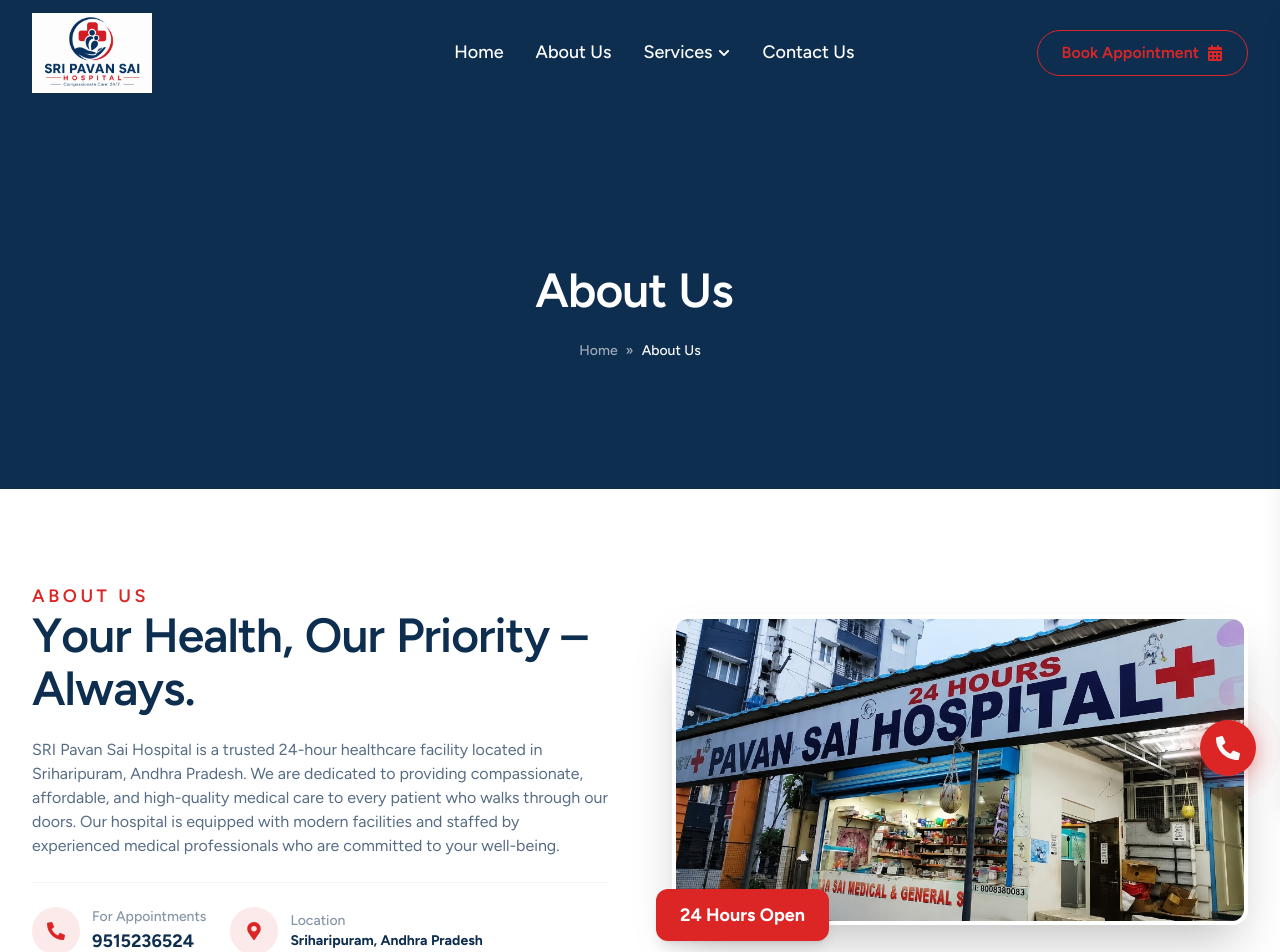
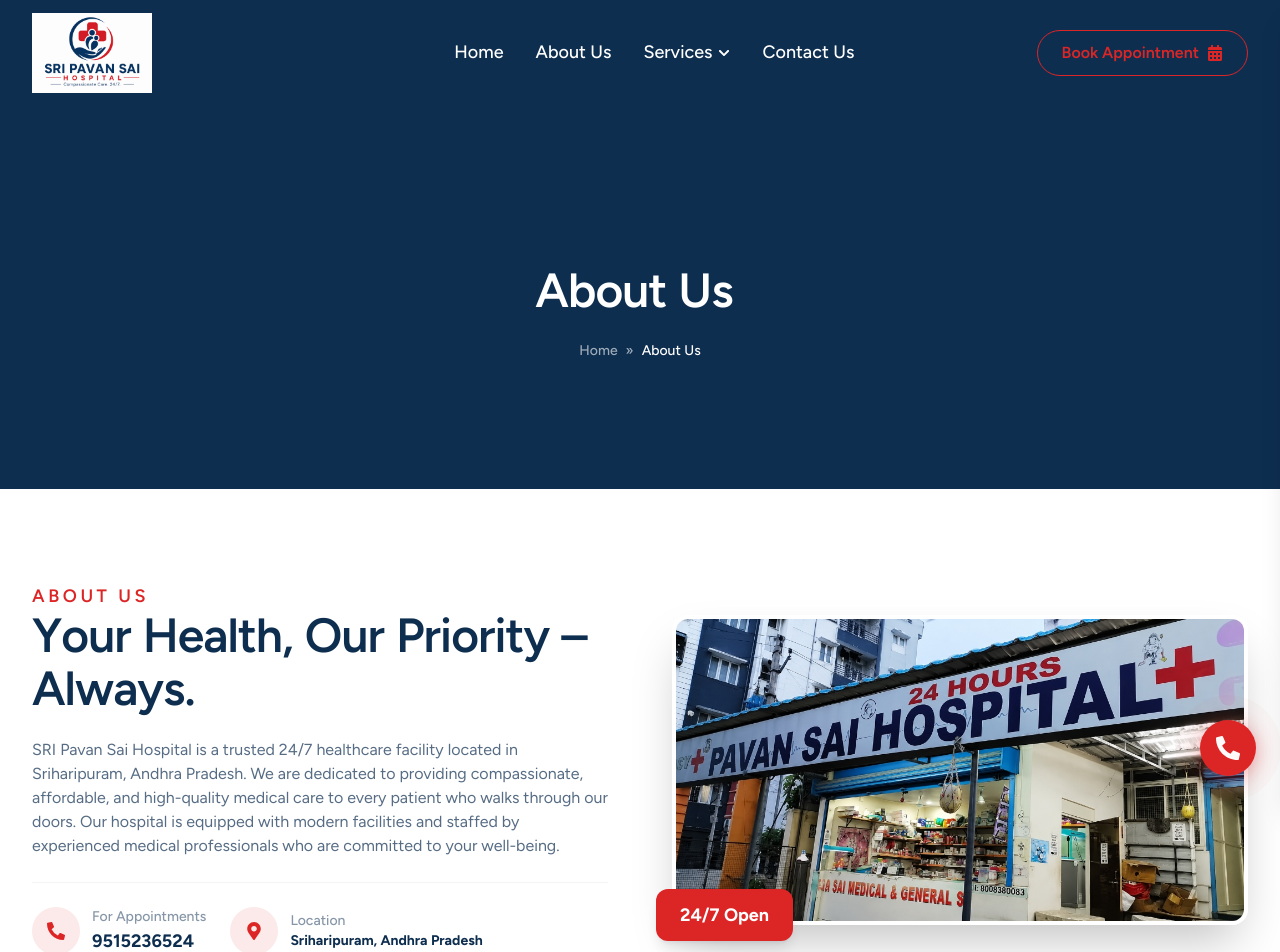
Before and after one commit to dineshkasi747/sample-template, a Next.js app: page /about in a window 1280 px wide. Shown: the top 952 px of the page. Built offline with nearby package versions, Linux system fonts and the light colour scheme.

Commit message:
Update image assets and standardize 24/7 terminology across site

```diff
--- a/app/about/page.jsx
+++ b/app/about/page.jsx
@@ -6,8 +6,8 @@ import FamilyCareSection from '@/components/about/FamilyCareSection';
 import AppointmentBannerAbout from '@/components/about/AppointmentBannerAbout';
 
 export const metadata = {
-  title: 'About Us - SRI Pavan Sai Hospital | 24-Hour Healthcare in Sriharipuram',
-  description: 'SRI Pavan Sai Hospital is a trusted 24-hour healthcare facility in Sriharipuram. We offer OPD consultation, diagnostic tests, pharmacy, nebulization, health checkups, and emergency care. Call 9515236524.',
+  title: 'About Us - SRI Pavan Sai Hospital | 24/7 Healthcare in Sriharipuram',
+  description: 'SRI Pavan Sai Hospital is a trusted 24/7 healthcare facility in Sriharipuram. We offer OPD consultation, diagnostic tests, pharmacy, nebulization, health checkups, and emergency care. Call 9515236524.',
 };
 
 export default function AboutPage() {
--- a/app/layout.jsx
+++ b/app/layout.jsx
@@ -12,8 +12,8 @@ const figtree = Figtree({
 });
 
 export const metadata = {
-  title: 'SRI Pavan Sai Hospital - 24-Hour Healthcare in Sriharipuram',
-  description: 'SRI Pavan Sai Hospital offers affordable 24-hour healthcare services in Sriharipuram. OPD consultation, diagnostic tests, pharmacy, nebulization, health checkups & emergency care. Call 9515236524.',
+  title: 'SRI Pavan Sai Hospital - 24/7 Healthcare in Sriharipuram',
+  description: 'SRI Pavan Sai Hospital offers affordable 24/7 healthcare services in Sriharipuram. OPD consultation, diagnostic tests, pharmacy, nebulization, health checkups & emergency care. Call 9515236524.',
 };
 
 export default function RootLayout({ children }) {
--- a/components/Footer.jsx
+++ b/components/Footer.jsx
@@ -69,7 +69,7 @@ export default function Footer() {
               </li>
               <li className="flex items-start text-white/70">
                 <FaClock className="text-[var(--color-accent)] mt-1 mr-3 flex-shrink-0" size={18} />
-                <span>Open 24 Hours, Everyday</span>
+                <span>Open 24/7, Everyday</span>
               </li>
             </ul>
           </div>
--- a/components/about/AboutIntroSection.jsx
+++ b/components/about/AboutIntroSection.jsx
@@ -24,7 +24,7 @@ export default function AboutIntroSection() {
 
             <p className="type-body text-[var(--color-primary)]/70 scroll-reveal" data-animation="fadeInUp" data-delay="400">
               <span className="scroll-reveal" data-animation="fadeInUp">
-                SRI Pavan Sai Hospital is a trusted 24-hour healthcare facility located in Sriharipuram, Andhra Pradesh. We are dedicated to providing compassionate, affordable, and high-quality medical care to every patient who walks through our doors. Our hospital is equipped with modern facilities and staffed by experienced medical professionals who are committed to your well-being.
+                SRI Pavan Sai Hospital is a trusted 24/7 healthcare facility located in Sriharipuram, Andhra Pradesh. We are dedicated to providing compassionate, affordable, and high-quality medical care to every patient who walks through our doors. Our hospital is equipped with modern facilities and staffed by experienced medical professionals who are committed to your well-being.
               </span>
             </p>
 
@@ -54,11 +54,11 @@ export default function AboutIntroSection() {
           {/* Right Content - Hospital Photo */}
           <div className="relative w-full scroll-reveal" data-animation="fadeInUp" data-delay="300">
             <div className="rounded-2xl overflow-hidden shadow-2xl border-4 border-white">
-              <img src="/images/JPG/pavan-sai-hospital-front.jpg" alt="SRI Pavan Sai Hospital - 24 Hours Healthcare" className="w-full h-auto object-cover" />
+              <img src="/images/JPG/pavan-sai-hospital-front.jpg" alt="SRI Pavan Sai Hospital - 24/7 Healthcare" className="w-full h-auto object-cover" />
             </div>
-            {/* 24 Hours Badge */}
+            {/* 24/7 Badge */}
             <div className="absolute -bottom-4 -left-4 bg-[var(--color-accent)] text-white px-6 py-3 rounded-xl shadow-lg font-bold text-lg">
-              24 Hours Open
+              24/7 Open
             </div>
           </div>
 
--- a/components/about/AppointmentBannerAbout.jsx
+++ b/components/about/AppointmentBannerAbout.jsx
@@ -17,7 +17,7 @@ export default function AppointmentBannerAbout() {
               <span className="scroll-reveal" data-animation="fadeInUp">Need Medical Assistance?</span>
             </h2>
             <p className="type-body text-white/70 scroll-reveal" data-animation="fadeInUp" data-delay="300">
-              <span className="scroll-reveal" data-animation="fadeInUp">We are open 24 hours for emergencies and appointments. Reach out to us anytime — your health is our priority.</span>
+              <span className="scroll-reveal" data-animation="fadeInUp">We are open 24/7 for emergencies and appointments. Reach out to us anytime — your health is our priority.</span>
             </p>
           </div>
 
--- a/components/about/FamilyCareSection.jsx
+++ b/components/about/FamilyCareSection.jsx
@@ -10,7 +10,7 @@ export default function FamilyCareSection() {
   const highlights = [
     {
       icon: FaClock,
-      title: "24 Hours Emergency Care",
+      title: "24/7 Emergency Care",
       body: "Our emergency department is open around the clock, ensuring immediate medical attention whenever you need it — day or night.",
       delay: 100
     },
--- a/components/about/WhoWeAreSection.jsx
+++ b/components/about/WhoWeAreSection.jsx
@@ -22,7 +22,7 @@ export default function WhoWeAreSection() {
           {/* Left Content - Image */}
           <div className="relative scroll-reveal" data-animation="slideInLeft">
             <div className="rounded-2xl overflow-hidden shadow-2xl scroll-reveal" data-animation="paperReveal">
-              <img src="/images/JPG/sri-pavansai.png" alt="SRI Pavan Sai Hospital & Sai Pharmacy" className="w-full h-auto object-cover scroll-reveal" data-animation="paperReveal" />
+              <img src="/images/JPG/changed-pavan-sai-hospital.png" alt="SRI Pavan Sai Hospital & Sai Pharmacy" className="w-full h-auto object-cover scroll-reveal" data-animation="paperReveal" />
             </div>
           </div>
 
--- a/components/home/AboutSection.jsx
+++ b/components/home/AboutSection.jsx
@@ -9,7 +9,7 @@ export default function AboutSection() {
   const sectionRef = useScrollAnimation();
 
   const details = [
-    { text: '24-Hour Emergency Care', icon: FaHospital, desc: 'Emergency care available 24/7' },
+    { text: '24/7 Emergency Care', icon: FaHospital, desc: 'Emergency care available 24/7' },
     { text: 'Experienced Medical Team', icon: FaUserMd, desc: 'Experienced Specialist & Superspecialist doctors on duty' },
     { text: 'Affordable Treatments', icon: FaWallet, desc: 'Transparent and affordable pricing' },
     { text: 'In-House Pharmacy & Laboratory', icon: FaPrescriptionBottleAlt, desc: '24/7 in-house pharmacy and diagnostic laboratory services' }
@@ -31,7 +31,7 @@ export default function AboutSection() {
             <div className="absolute -left-2 -top-2 w-[85%] h-[90%] border-4 border-dashed border-red-500/20 rounded-2xl pointer-events-none z-0 hidden sm:block"></div>
 
             <div className="relative z-10 w-full max-w-[480px] rounded-2xl overflow-hidden shadow-2xl border-[6px] border-white scroll-reveal" data-animation="paperReveal">
-              <img src="/images/JPG/sri-pavansai.png" alt="SRI Pavan Sai Hospital" className="w-full h-auto object-cover" />
+              <img src="/images/JPG/changed-pavan-sai-hospital.png" alt="SRI Pavan Sai Hospital" className="w-full h-auto object-cover" />
             </div>
 
             {/* Red Gradient Badge 1 */}
@@ -40,7 +40,7 @@ export default function AboutSection() {
                 <span className="animate-ping absolute inline-flex h-full w-full rounded-full bg-white opacity-75"></span>
                 <span className="relative inline-flex rounded-full h-3.5 w-3.5 bg-white"></span>
               </span>
-              <span>Open 24 Hours</span>
+              <span>Open 24/7</span>
             </div>
 
             {/* Glassmorphic Badge 2 */}
@@ -62,7 +62,7 @@ export default function AboutSection() {
               </h2>
 
               <p className="type-body text-gray-600 scroll-reveal text-lg leading-relaxed" data-animation="fadeInUp" data-delay="400">
-                Sri Pavan Sai Hospital is a trusted 24-hour healthcare facility located in Sriharipuram. We are committed to delivering compassionate, affordable, and high-quality healthcare services through experienced doctors, dedicated healthcare professionals, advanced diagnostic facilities, and state-of-the-art medical infrastructure. Our mission is to provide safe, patient-centered, and evidence-based care 24 hours a day, 7 days a week.
+                Sri Pavan Sai Hospital is a trusted 24/7 healthcare facility located in Sriharipuram. We are committed to delivering compassionate, affordable, and high-quality healthcare services through experienced doctors, dedicated healthcare professionals, advanced diagnostic facilities, and state-of-the-art medical infrastructure. Our mission is to provide safe, patient-centered, and evidence-based care 24/7.
               </p>
             </div>
 
--- a/components/home/FAQSection.jsx
+++ b/components/home/FAQSection.jsx
@@ -10,7 +10,7 @@ export default function FAQSection() {
   const [openIndex, setOpenIndex] = useState(0);
 
   const faqs = [
-    { question: "Are consulting doctors available 24/7?", answer: "Yes, our general practitioners and emergency medical officers are available 24 hours a day, 7 days a week. Specialists can also be reached on call for emergencies." },
+    { question: "Are consulting doctors available 24/7?", answer: "Yes, our general practitioners and emergency medical officers are available 24/7. Specialists can also be reached on call for emergencies." },
     { question: "Do you accept cashless health insurance policies?", answer: "Yes, we accept FHPL, Mediassist, Vidal (Steel Plant panel), Future Generali, Ericson, and other leading TPAs. Please present your insurance card at our desk." },
     { question: "Where is the hospital located and is there parking?", answer: "We are located at Opposite Swamy Vivekananda School, Main Road Jawaharlal Nagar, Sriharipuram, Visakhapatnam. Parking space is available for cars and two-wheelers." }
   ];
--- a/components/home/HeroSection.jsx
+++ b/components/home/HeroSection.jsx
@@ -29,7 +29,7 @@ export default function HeroSection() {
                 <span className="animate-ping absolute inline-flex h-full w-full rounded-full bg-[#25D366] opacity-75"></span>
                 <span className="relative inline-flex rounded-full h-2.5 w-2.5 bg-[#25D366]"></span>
               </span>
-              24 Hours Open Emergency Center
+              24/7 Open Emergency Center
             </div>
 
             {/* Hospital Logo */}
@@ -47,12 +47,12 @@ export default function HeroSection() {
             <h1 className="type-h1 text-white font-black leading-none scroll-reveal" data-animation="fadeInUp" data-delay="300">
               SRI Pavan Sai Hospital
               <span className="text-[var(--color-accent)] block mt-2 text-2xl sm:text-3xl md:text-4xl font-extrabold tracking-wide uppercase">
-                24-Hour Healthcare in Sriharipuram
+                24/7 Healthcare in Sriharipuram
               </span>
             </h1>
 
             <p className="type-body text-white/80 max-w-lg scroll-reveal text-lg leading-relaxed" data-animation="fadeInUp" data-delay="500">
-              Providing 24-hour, high-quality, compassionate, and affordable healthcare services. Our experienced doctors and dedicated medical team are available around the clock, supported by a fully equipped diagnostic laboratory, X-ray, ECG, pharmacy, and emergency trauma care.
+              Providing 24/7, high-quality, compassionate, and affordable healthcare services. Our experienced doctors and dedicated medical team are available around the clock, supported by a fully equipped diagnostic laboratory, X-ray, ECG, pharmacy, and emergency trauma care.
             </p>
 
             {/* Unique features in capsules */}
@@ -87,7 +87,7 @@ export default function HeroSection() {
             <div className="relative z-10 w-full max-w-[480px] rounded-3xl overflow-hidden shadow-2xl border-[8px] border-white/10 scroll-reveal" data-animation="paperReveal">
               <img
                 src="/images/JPG/pavan-sai-hospital-front.jpg"
-                alt="SRI Pavan Sai Hospital - 24 Hours Signboard"
+                alt="SRI Pavan Sai Hospital - 24/7 Signboard"
                 className="w-full h-auto object-cover aspect-[4/3] transition-transform duration-1000 hover:scale-105"
               />
 
--- a/data/services.js
+++ b/data/services.js
@@ -109,7 +109,7 @@ export const servicesData = [
     breadcrumb: ["Home", "Services", "24/7 Emergency & Pharmacy"],
     image: "/services/JPG/service-emergency.jpg",
     description: [
-      "SRI Pavan Sai Hospital is fully prepared to handle medical emergencies 24 hours a day, 7 days a week. Our emergency department features dedicated triage beds, trauma bays, and life-support equipment to provide immediate care when seconds count.",
+      "SRI Pavan Sai Hospital is fully prepared to handle medical emergencies 24/7. Our emergency department features dedicated triage beds, trauma bays, and life-support equipment to provide immediate care when seconds count.",
       "Complementing our emergency care, our in-house pharmacy operates round-the-clock, stocking a comprehensive inventory of authentic medications, surgical consumables, and critical care drugs. We ensure patients have immediate access to prescribed treatments at any hour."
     ],
     health_plan_title: "Our Emergency & Pharmacy Services",
@@ -160,7 +160,7 @@ export const servicesData = [
     image: "/services/JPG/service-diagnostic-lab.jpg",
     description: [
       "At SRI Pavan Sai Hospital, our Diagnostic Laboratory, X-Ray & ECG Department is equipped with advanced automated analyzers and modern diagnostic technology to deliver fast, accurate, and reliable results. We provide comprehensive diagnostic services for both outpatients and inpatients, supporting timely diagnosis and effective treatment through pathology, biochemistry, hematology, microbiology, radiology, and cardiac diagnostics.",
-      "Our diagnostic services operate 24 hours a day, 7 days a week, ensuring uninterrupted support for emergency and routine medical care. From complete blood counts, lipid profiles, liver and kidney function tests, thyroid profiles, blood sugar analysis, and urine examinations to Digital X-Ray and Electrocardiography (ECG), every investigation is performed with precision and strict quality standards.",
+      "Our diagnostic services operate 24/7, ensuring uninterrupted support for emergency and routine medical care. From complete blood counts, lipid profiles, liver and kidney function tests, thyroid profiles, blood sugar analysis, and urine examinations to Digital X-Ray and Electrocardiography (ECG), every investigation is performed with precision and strict quality standards.",
       "Our experienced laboratory professionals and radiology technicians work closely with our medical team to provide dependable reports with quick turnaround times, enabling clinicians to make confident and timely treatment decisions while ensuring the highest standards of patient care."
     ],
     health_plan_title: "Diagnostic Laboratory, X-Ray & ECG Services",
@@ -179,7 +179,7 @@ export const servicesData = [
     faq: [
       { question: "Do I need an appointment for laboratory tests?", answer: "No appointment is required for most routine laboratory investigations. Walk-in patients are welcome throughout our working hours. However, certain tests—such as fasting blood sugar, lipid profile, glucose tolerance test (GTT), and other specialized investigations—may require prior preparation or fasting. We recommend contacting our laboratory team in advance for specific instructions to ensure accurate test results.", open: true },
       { question: "How soon will I receive my laboratory test results?", answer: "Most routine laboratory investigations, including Complete Blood Count (CBC), Blood Glucose, Urine Analysis, and ECG reports, are available within 2–4 hours, depending on the test. Specialized investigations and advanced diagnostic panels may require up to 24–48 hours. Reports can be collected from the laboratory or securely shared through digital channels, ensuring convenient and timely access to your results.", open: false },
-      { question: "Is Digital X-ray available at your diagnostic center?", answer: "Yes. Our Diagnostic Department is equipped with a state-of-the-art Digital X-ray system that operates 24 hours a day, 7 days a week for both emergency and routine imaging. We provide high-quality imaging for the chest, spine, abdomen, skull, joints, and bones, with rapid image acquisition and expert reporting. Most routine X-ray reports are available within 30–60 minutes, depending on the examination and clinical urgency.", open: false }
+      { question: "Is Digital X-ray available at your diagnostic center?", answer: "Yes. Our Diagnostic Department is equipped with a state-of-the-art Digital X-ray system that operates 24/7 for both emergency and routine imaging. We provide high-quality imaging for the chest, spine, abdomen, skull, joints, and bones, with rapid image acquisition and expert reporting. Most routine X-ray reports are available within 30–60 minutes, depending on the examination and clinical urgency.", open: false }
     ]
   },
   {
```
Also changed, not shown: public/images/JPG/changed-pavan-sai-hospital.png (added).
